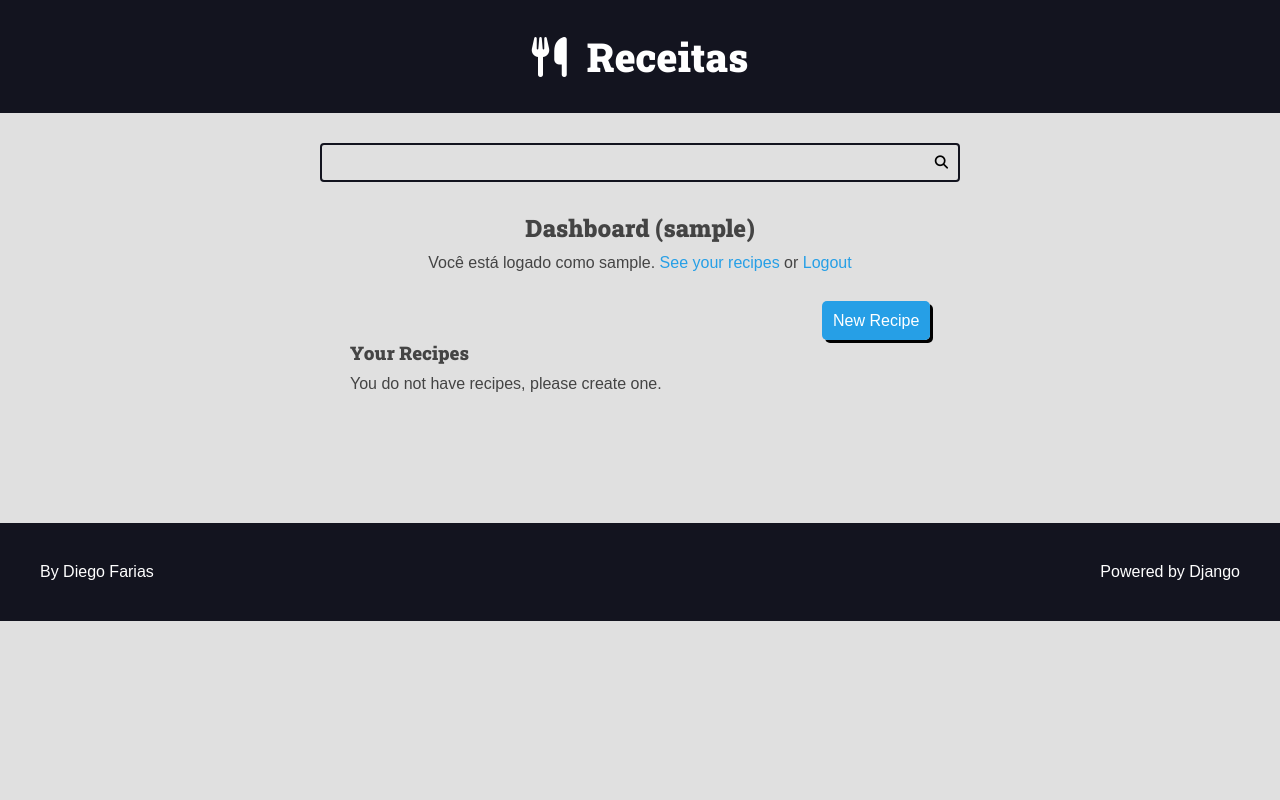
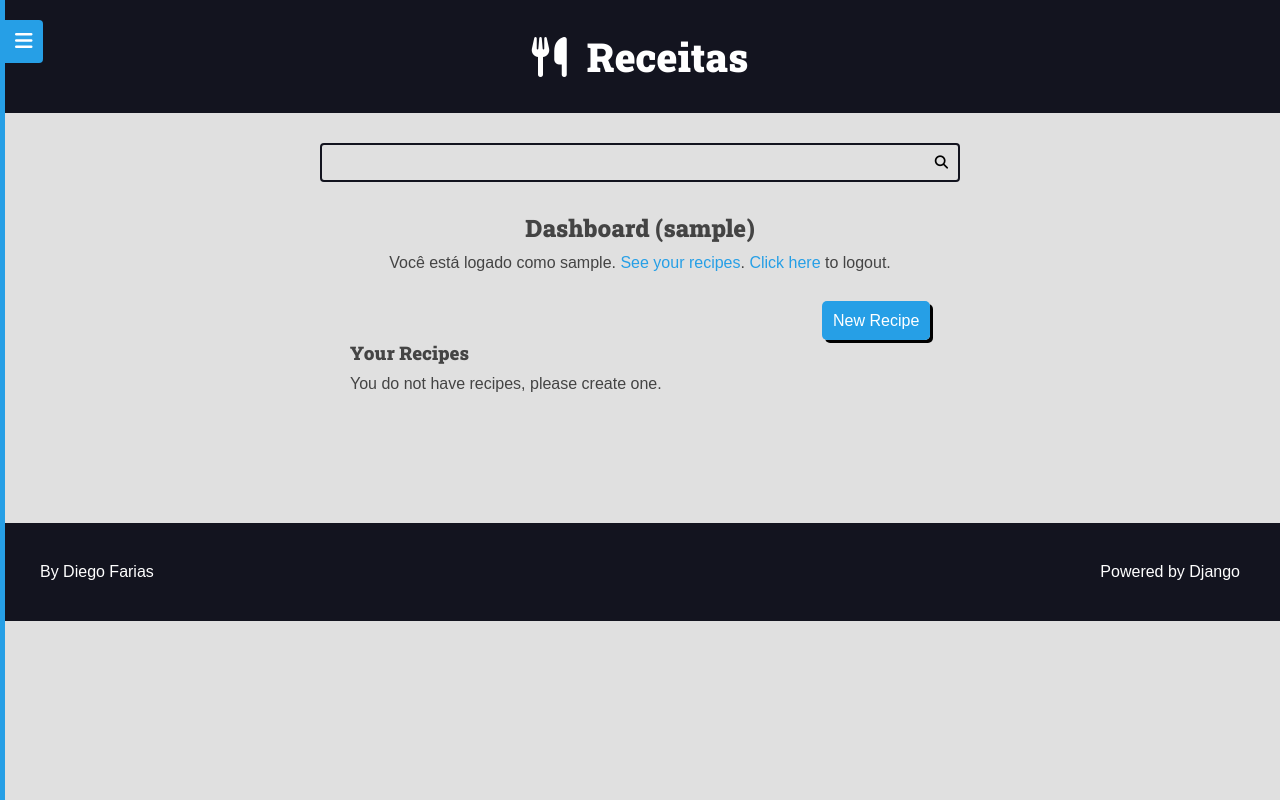
Before and after one commit to odiegofarias/recipes-django, a Django app: page /authors/dashboard/ in a window 1280 px wide. Run offline with Django 4.2, Linux system fonts and the light colour scheme; the visitor is signed in with stand-in values (Sample User, id 1); data that the repository does not hold is empty; some libraries are stand-ins or nearby versions.

Commit message:
Criado menu lateral para navegação do usuário, incluindo javascript

```diff
--- /dev/null
+++ b/authors/templates/authors/partials/form_logout.html
@@ -0,0 +1,4 @@
+<form class="inline-form form-logout" action="{% url 'authors:logout' %}" method="POST">
+    {% csrf_token %}
+    <input type="hidden" name="username" value="{{ user.username }}">
+</form>
--- a/authors/templates/authors/partials/login_message.html
+++ b/authors/templates/authors/partials/login_message.html
@@ -1,10 +1,7 @@
 {% if request.user.is_authenticated %}
-<div class="login-message">Você está logado como  {{ request.user.username }}.
-    <a href="{% url 'authors:dashboard' %}">See your recipes</a> or
-    <form class="inline-form" action="{% url 'authors:logout' %}" method="POST">
-        {% csrf_token %}
-        <input type="hidden" name="username" value="{{ request.user.username }}">
-        <button class="plaintext-button" type="submit">Logout</button>
-    </form>
-</div>
+    <div class="login-message">Você está logado como  {{ user.username }}.
+        <a href="{% url 'authors:dashboard' %}">See your recipes</a>.
+        {% include 'authors/partials/form_logout.html' %}
+        <a class="authors-logout-link" href="#"> Click here</a> to logout.
+    </div>
 {% endif %}
--- a/authors/views/all.py
+++ b/authors/views/all.py
@@ -1,6 +1,6 @@
 from django.shortcuts import render, redirect
 from django.http import Http404
-from authors.forms import RegisterForm, LoginForm
+from authors.forms import RegisterForm, LoginForm, AuthorRecipeForm
 from django.contrib import messages
 from django.urls import reverse
 from django.contrib.auth import authenticate, login, logout
@@ -80,6 +80,7 @@ def logout_view(request):
     if request.POST.get('username') != request.user.username:
         return redirect(reverse('authors:login'))
 
+    messages.success(request, 'Logout feito com sucesso.')
     logout(request)
     return redirect(reverse('authors:login'))
 
@@ -98,26 +99,98 @@ def dashboard(request):
         })
 
 
-# @login_required(login_url='authors:login', redirect_field_name='next')
-# def dashboard_recipe_delete(request):
-#     if not request.POST:
-#         raise Http404()
+@login_required(login_url='authors:login', redirect_field_name='next')
+def dashboard_recipe_delete(request):
+    if not request.POST:
+        raise Http404()
 
-#     POST = request.POST
-#     id = POST.get('id')
+    POST = request.POST
+    id = POST.get('id')
 
-#     recipe = Recipe.objects.filter(
-#         is_published=False,
-#         author=request.user,
-#         pk=id,
-#     ).first()
-#     #  O filter retorna um QuerySet. Logo, precisamos
-#     #  colocar .first() para retornar o primeiro encontrado
+    recipe = Recipe.objects.filter(
+        is_published=False,
+        author=request.user,
+        pk=id,
+    ).first()
+    #  O filter retorna um QuerySet. Logo, precisamos
+    #  colocar .first() para retornar o primeiro encontrado
 
-#     if not recipe:
-#         raise Http404()
+    if not recipe:
+        raise Http404()
 
-#     recipe.delete()
-#     messages.success(request, 'Receita apagada com sucesso')
+    recipe.delete()
+    messages.success(request, 'Receita apagada com sucesso')
 
-#     return redirect(reverse('authors:dashboard'))
+    return redirect(reverse('authors:dashboard'))
+
+
+@login_required(login_url='authors:login', redirect_field_name='next')
+def dashboard_recipe_edit(request, id):
+    recipe = Recipe.objects.filter(
+        is_published=False,
+        author=request.user,
+        pk=id,
+    ).first()
+    #  O filter retorna um QuerySet. Logo, precisamos
+    #  colocar .first() para retornar o primeiro encontrado
+
+    if not recipe:
+        raise Http404()
+
+    form = AuthorRecipeForm(
+        #  Bound Form(Quando tem dados) or None
+        data=request.POST or None,
+        files=request.FILES or None,
+        #  Vinculado ao recipe
+        instance=recipe,
+    )
+
+    if form.is_valid():
+        #  Agora, o form é válido e eu posso tentar salvar
+        recipe = form.save(commit=False)
+
+        # Passando todas as informações que o usuário não editou como hard coded # noqa: E501
+        recipe.author = request.user
+        recipe.preparation_steps_is_html = False
+        recipe.is_published = False
+
+        recipe.save()
+
+        messages.success(request, 'Sua receita foi salva com sucesso!')
+        return redirect(reverse('authors:dashboard_recipe_edit', args=(id,)))
+
+    return render(
+        request,
+        'authors/pages/dashboard_recipe.html',
+        {
+            'form': form
+        })
+
+
+@login_required(login_url='authors:login', redirect_field_name='next')
+def dashboard_recipe_new(request):
+    form = AuthorRecipeForm(
+        data=request.POST or None,
+        files=request.FILES or None
+    )
+
+    if request.POST:
+        if form.is_valid():
+            new_recipe = form.save(commit=False)
+
+            new_recipe.author = request.user
+            new_recipe.preparation_steps_is_html = False
+            new_recipe.is_published = False
+
+            new_recipe.save()
+
+            messages.success(request, 'Receita criada com sucesso')
+            return redirect(reverse('authors:dashboard'))  # noqa: E501
+
+    return render(
+        request,
+        'authors/pages/dashboard_recipe_new.html',
+        {
+            'form': form,
+        }
+    )
--- a/base_static/global/css/styles.css
+++ b/base_static/global/css/styles.css
@@ -467,6 +467,83 @@ a {
     color: var(--color-debug-dark);
   }
 
+.hidden-text {
+    visibility: hidden;
+    display: none;
+}
+
+/* MENU OPEN CLOSE */
+
+.menu-container {
+    position: fixed;
+    top: 0;
+    left: 0;
+    bottom: 0;
+    width: 230px;
+    min-height: 100vh;
+    overflow-y: auto;
+    background: var(--color-primary);
+    z-index: 2;
+    transition: all 300ms ease-in-out;
+}
+
+.menu-container a {
+    color: var(--color-white);
+}
+
+.menu-hidden {
+    left: -225px;
+}
+
+.button-show-menu {
+    position: fixed;
+    left: 235px;
+    top: 2rem;
+    color: var(--color-white);
+    background: var(--color-primary);
+    border: none;
+    font-size: 2rem;
+    z-index: 3;
+    padding: 1rem;
+    visibility: hidden;
+    opacity: 0;
+    transition: all 300ms ease-in-out;
+    border-radius: 0 4px 4px 0;
+    cursor: pointer;
+}
+
+.button-show-menu-visible {
+    visibility: visible;
+    opacity: 1;
+    left: 5px;
+}
+
+.button-close-menu {
+    position: absolute;
+    top: 1rem;
+    right: 1rem;
+    color: var(--color-white);
+    background: none;
+    border: none;
+    font-size: 2rem;
+    z-index: 3;
+    cursor: pointer;
+}
+
+.menu-nav {
+    display: flex;
+    flex-flow: column wrap;
+    font-family: var(--font-headings);
+    font-size: 2rem;
+}
+
+.menu-nav a {
+    width: 100%;
+    padding: 1rem;
+}
+
+ /* END MENU OPEN CLOSE */
+
 @media (max-width: 600px) {
     .form-content-grid,
     .main-content-list {
--- a/base_static/global/js/scripts.js
+++ b/base_static/global/js/scripts.js
@@ -1,4 +1,4 @@
-function my_scope(){
+(() => {
     const forms = document.querySelectorAll('.form-delete');
 
     for (const form of forms) {
@@ -12,6 +12,46 @@ function my_scope(){
             }
         });
     }
-}
+})();
 
-my_scope();
+(() => {
+    const buttonCloseMenu = document.querySelector('.button-close-menu');
+    const buttonShowMenu = document.querySelector('.button-show-menu');
+    const menuContainer = document.querySelector('.menu-container');
+
+    const buttonShowMenuVisibleClass = 'button-show-menu-visible';
+    const menuHiddenClass = 'menu-hidden';
+
+    const closeMenu = () => {
+      buttonShowMenu.classList.add(buttonShowMenuVisibleClass);
+      menuContainer.classList.add(menuHiddenClass);
+    };
+
+    const showMenu = () => {
+      buttonShowMenu.classList.remove(buttonShowMenuVisibleClass);
+      menuContainer.classList.remove(menuHiddenClass);
+    };
+
+    if (buttonCloseMenu) {
+      buttonCloseMenu.removeEventListener('click', closeMenu);
+      buttonCloseMenu.addEventListener('click', closeMenu);
+    }
+
+    if (buttonShowMenu) {
+      buttonCloseMenu.removeEventListener('click', showMenu);
+      buttonShowMenu.addEventListener('click', showMenu);
+    }
+  })();
+
+  (() => {
+    const authorsLogoutLinks = document.querySelectorAll('.authors-logout-link')
+    const formLogout = document.querySelector('.form-logout')
+
+    for (const link of authorsLogoutLinks) {
+        link.addEventListener('click', (e) => {
+            e.preventDefault();
+            formLogout.submit();
+        });
+    }
+
+  })();
--- a/base_templates/global/base.html
+++ b/base_templates/global/base.html
@@ -8,6 +8,7 @@
     <title>{% block title %}{% endblock title %} | Receitas para leigos</title>
 </head>
 <body>
+    {% include 'global/partials/menu.html' %}
     {% include 'global/partials/header.html' %}
     {% include 'global/partials/search.html' %}
 
--- /dev/null
+++ b/base_templates/global/partials/menu.html
@@ -0,0 +1,26 @@
+<button class="button-show-menu button-show-menu-visible">
+    <i class="fas fa-bars"></i>
+    <span class="hidden-text">Show menu</span>
+</button>
+
+<div class="menu-container menu-hidden">
+    <button class="button-close-menu button-close-menu-visible">
+        <i class="fas fa-times-circle"></i>
+        <span class="hidden-text">Close menu</span>
+    </button>
+
+    <div class="menu-content">
+        <nav class="menu-nav">
+            <a href="{% url 'recipes:home' %}">Home</a>
+            {% if user.is_authenticated %}
+                <a href="{% url 'authors:dashboard_recipe_new' %}">New Recipe</a>
+                <a href="{% url 'authors:dashboard' %}">Dashboard</a>
+                <a class="authors-logout-link" href="{% url 'authors:logout' %}">Logout</a>
+                {% include 'authors/partials/form_logout.html' %}
+            {% else %}
+                <a href="{% url 'authors:login' %}">Login</a>
+                <a href="{% url 'authors:register' %}">Register</a>
+            {% endif %}
+        </nav>
+    </div>
+</div>
--- a/recipes/urls.py
+++ b/recipes/urls.py
@@ -34,5 +34,10 @@ urlpatterns = [
         'recipes/api/v1/<int:pk>',
         views.RecipeDetailApi.as_view(),
         name='recipes_api_v1_detail'
-    )
+    ),
+    path(
+        'recipes/theory/',
+        views.theory,
+        name='theory'
+    ),
 ]
```
Also changed, not shown: recipes/templates/recipes/pages/theory.html (added, +12 -0 lines), recipes/views.py (+16 -0 lines).
